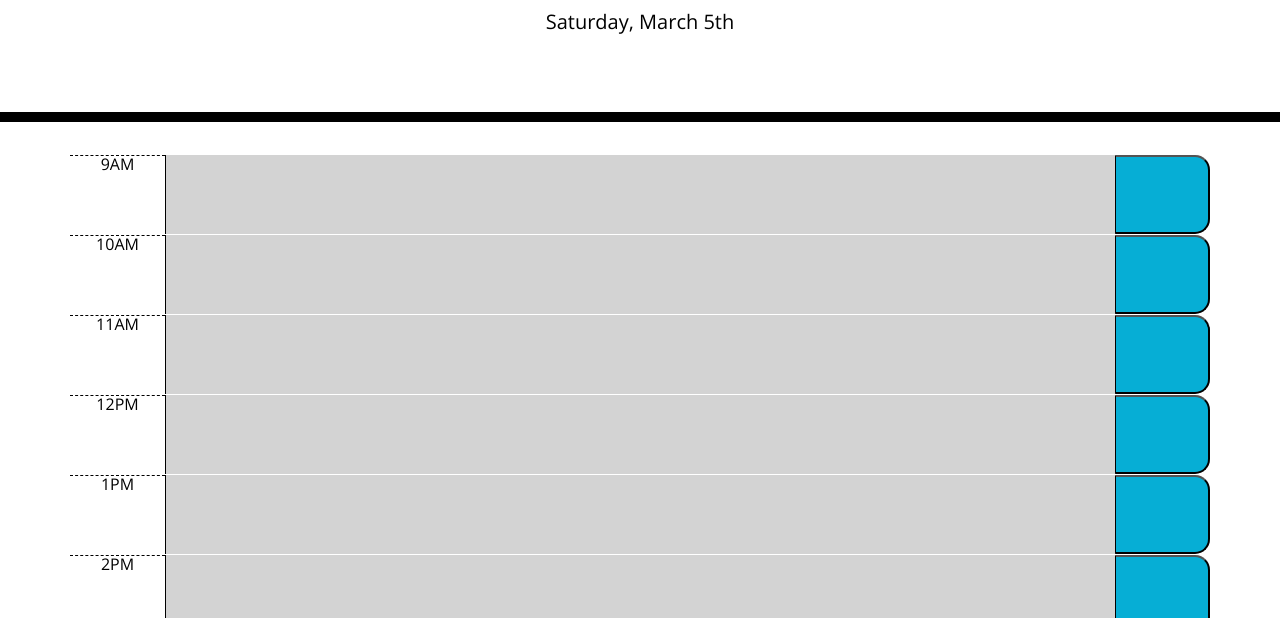
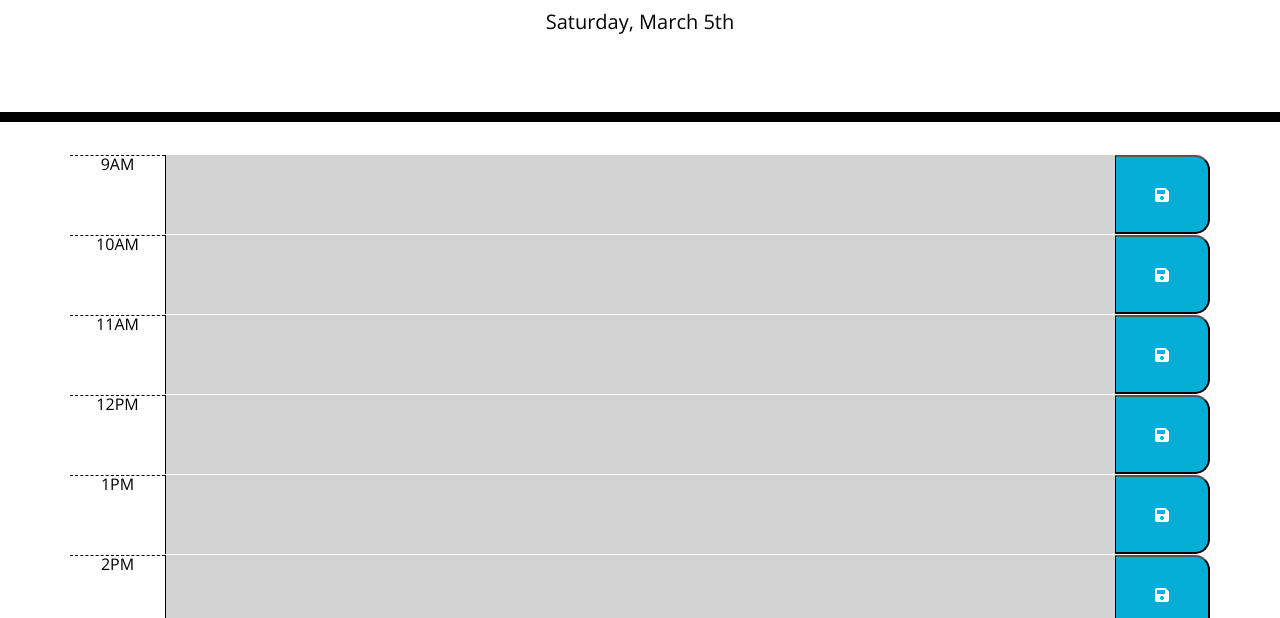
Before and after one commit to emilyk221/Work-Day-Scheduler, a plain HTML site: page index.html in a window 1280 px wide. Shown: the part 182-800 px from the top of the page. Drawn offline with nearby package versions, Linux system fonts and the light colour scheme.

Commit message:
add save icon

```diff
--- a/assets/js/script.js
+++ b/assets/js/script.js
@@ -13,8 +13,10 @@ for (let i = 9; i <= 17; i++) {
     hourEl.text((i-12) + "PM");
   }
 
-  let textEl = $("<textarea>").addClass("col-10")
-  let saveEl = $("<button>").addClass("col-1 saveBtn");
+  let textEl = $("<textarea>").addClass("col-10 textArea")
+  let saveEl = $("<button>")
+    .addClass("col-1 saveBtn")
+    .html('<i class="fa-solid fa-floppy-disk"></i>');
   let hourRowEl = $("#hour-" + i);
   hourRowEl.append(hourEl, textEl, saveEl);
 }
@@ -27,7 +29,7 @@ let checkTime = function(timeEl) {
   time = moment(time, "LT").set("minute", 0);
 
   // add a moment time to check current hour
-  let withinHour = moment(time, "LT").add(59, "minute")
+  let withinHour = moment(time, "LT").add(59, "minutes").add(59, "seconds");
 
   // remove any old classes from element
   $(timeEl).removeClass("past present future");
--- a/index.html
+++ b/index.html
@@ -10,10 +10,16 @@
     />
     <link
       rel="stylesheet"
+      href="https://cdnjs.cloudflare.com/ajax/libs/font-awesome/6.0.0/css/all.min.css"
+      integrity="sha512-9usAa10IRO0HhonpyAIVpjrylPvoDwiPUiKdWk5t3PyolY1cOd4DSE0Ga+ri4AuTroPR5aQvXU9xC6qOPnzFeg=="
+      crossorigin="anonymous"
+      referrerpolicy="no-referrer" />
+    <!-- <link
+      rel="stylesheet"
       href="https://use.fontawesome.com/releases/v5.8.1/css/all.css"
       integrity="sha384-50oBUHEmvpQ+1lW4y57PTFmhCaXp0ML5d60M1M7uH2+nqUivzIebhndOJK28anvf"
       crossorigin="anonymous"
-    />
+    /> -->
     <link
       href="https://fonts.googleapis.com/css?family=Open+Sans&display=swap"
       rel="stylesheet"
```
